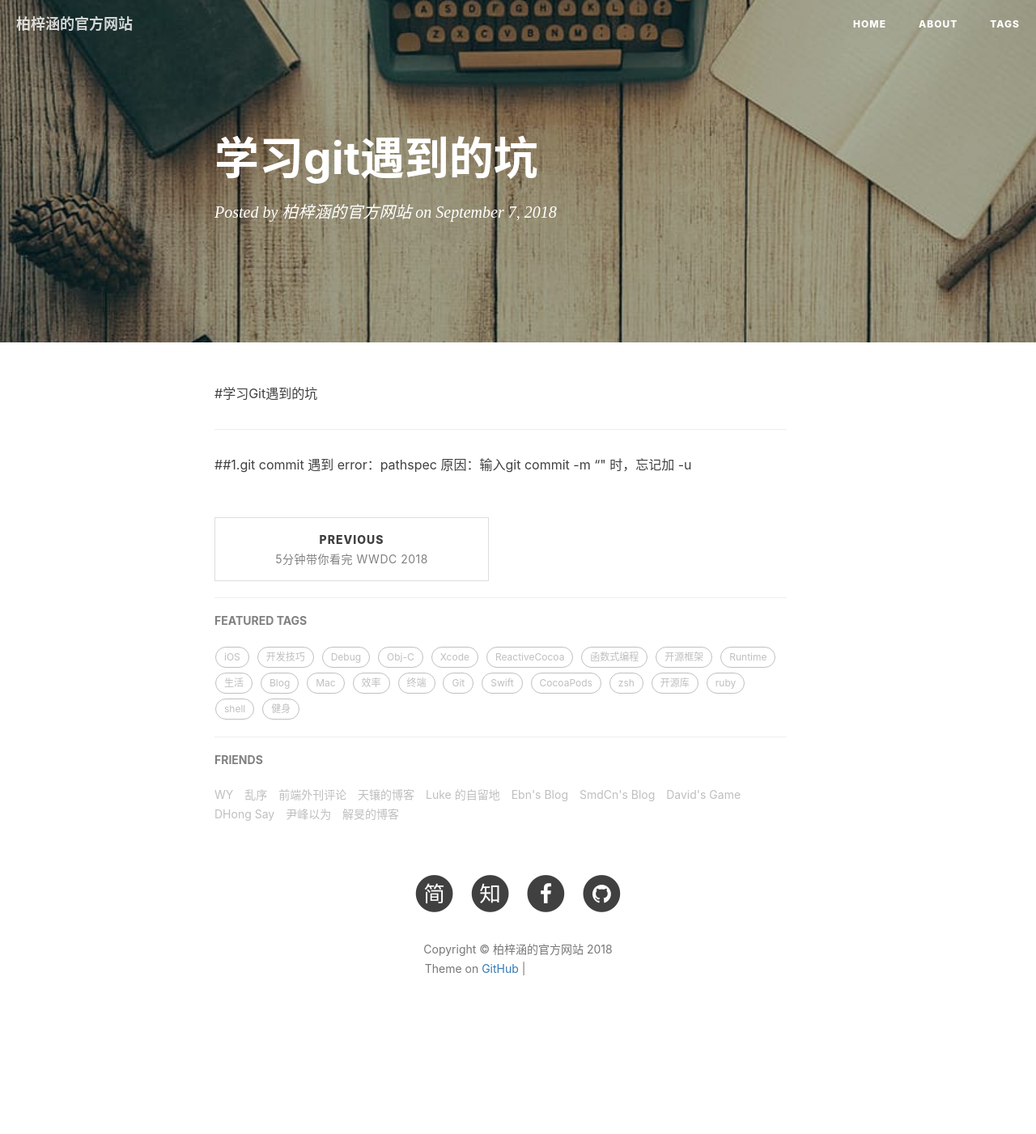
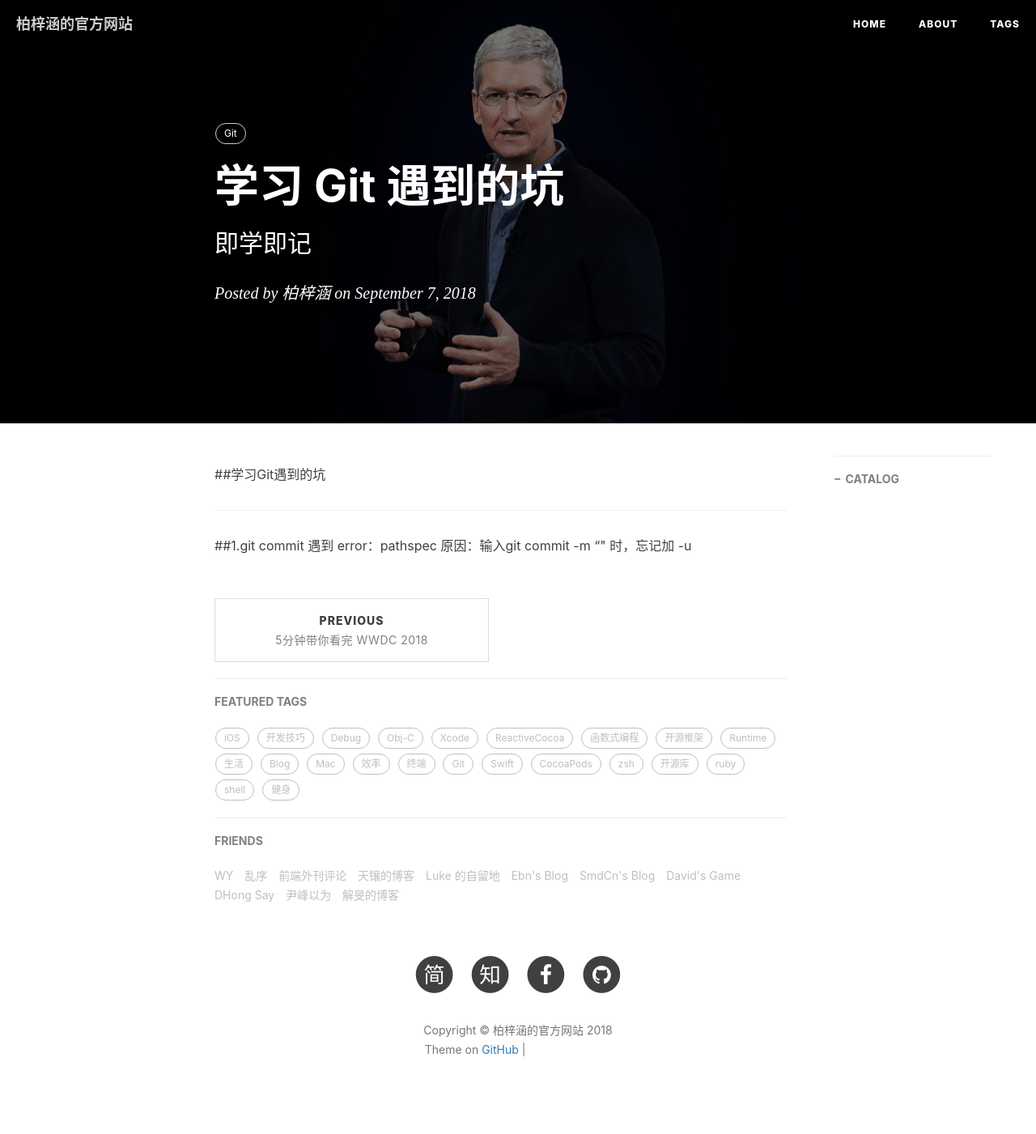
Before and after one commit to BerBai/blog-old, a Jekyll site: the page built from _posts/2018-09-07-学习Git遇到的坑.md, in a window 1280 px wide. Shown: the whole page at 81% size. Built offline with Jekyll 4.4.1, drawn with Linux system fonts in a browser that asks for light colours; nearby versions of some CDN libraries; our own code applies the rules of GitHub Pages for plain Markdown files; comment, search, counter and statistics services are not loaded; before the commit the page ends 1301 px from its top, so only the background shows below that; grey boxes are pictures that could not be loaded.

Commit message:
20180907

```diff
--- a/_posts/2018-09-07-学习Git遇到的坑.md
+++ b/_posts/2018-09-07-学习Git遇到的坑.md
@@ -1,4 +1,15 @@
-#学习Git遇到的坑
+---
+layout:     post
+title:      学习 Git 遇到的坑
+subtitle:   即学即记
+date:       2018-09-07
+author:     柏梓涵
+header-img: img/post-bg-cook.jpg
+catalog: true
+tags:
+    - Git
+---
+##学习Git遇到的坑
 - - - - -
 ##1.git commit 遇到 error：pathspec
 原因：输入git commit -m "<messages>" 时，忘记加 -u
```
